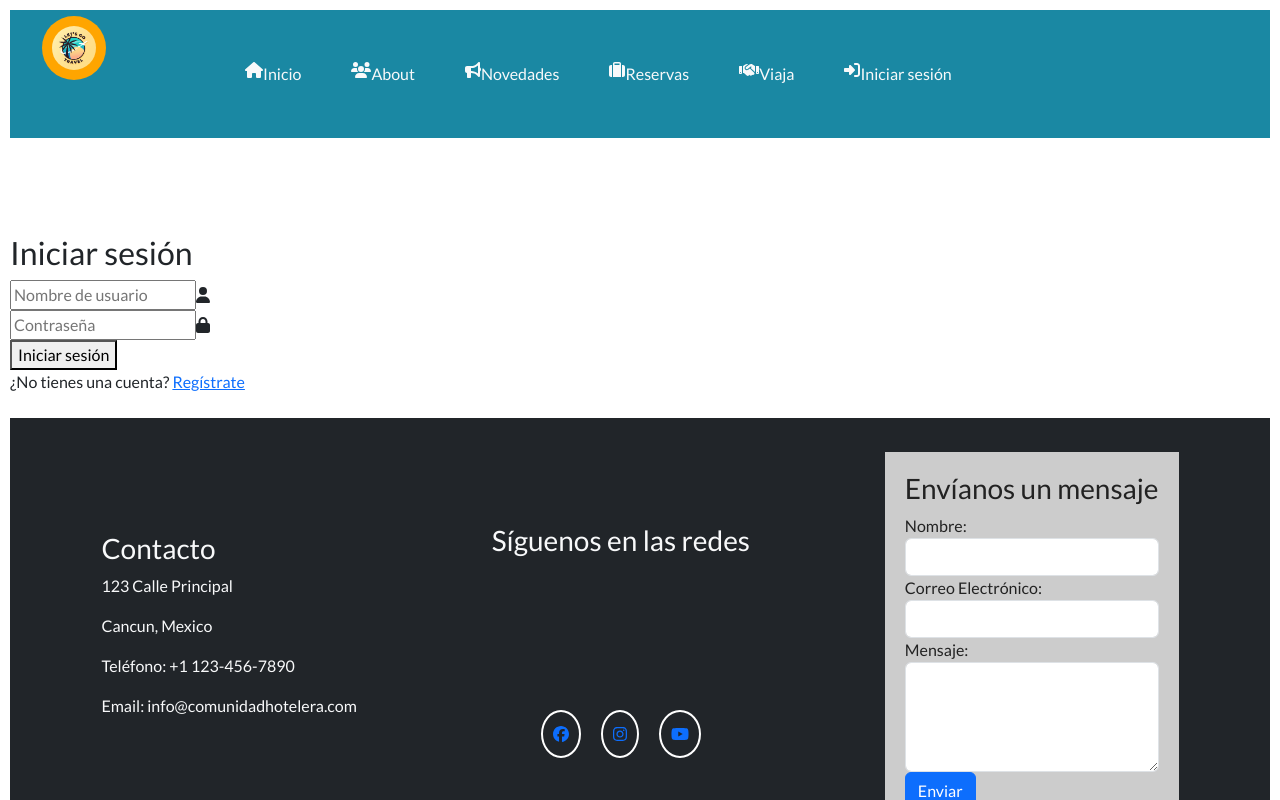
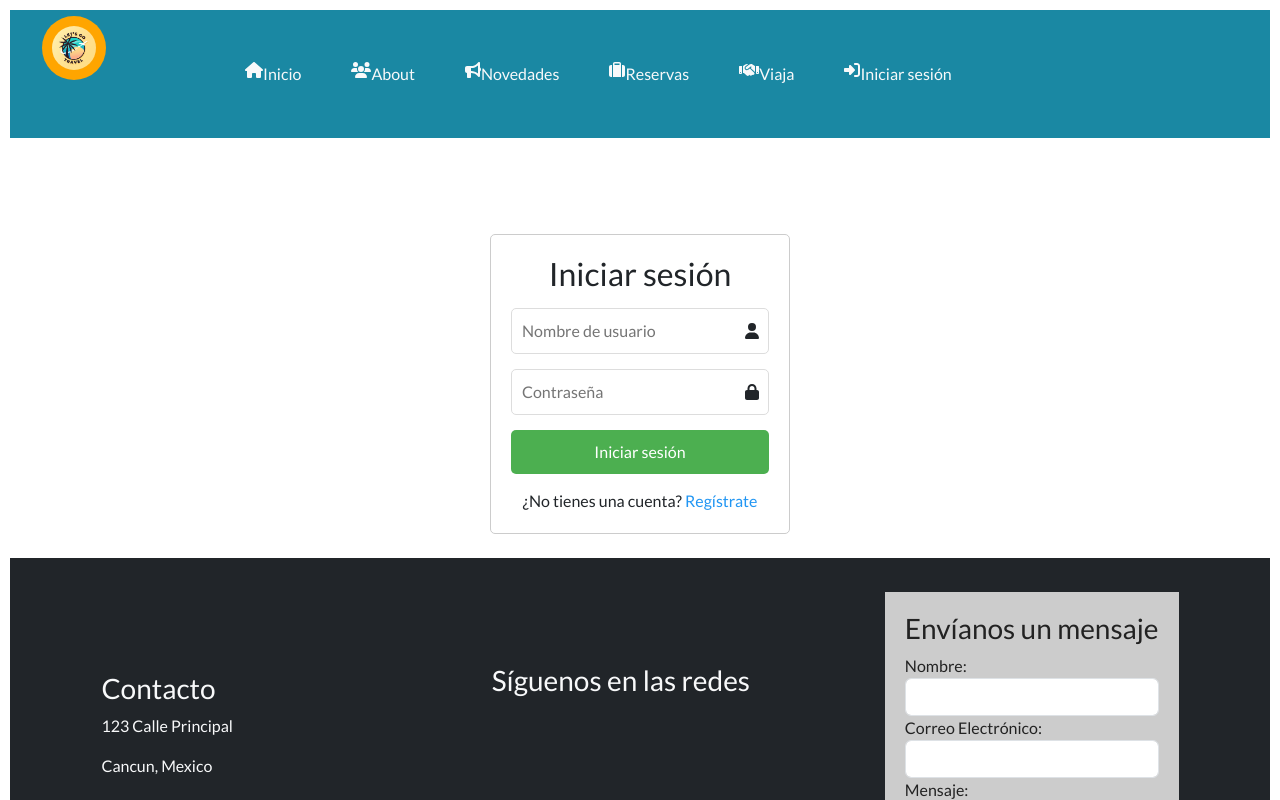
Before and after one commit to Xantino1997/reservas, a React (Create React App) app: page /login in a window 1280 px wide. Shown: the top 800 px of the page. Built offline with nearby package versions, Linux system fonts and the light colour scheme; no server answers.

Commit message:
add the form

```diff
--- a/src/pages/Login.js
+++ b/src/pages/Login.js
@@ -4,7 +4,7 @@ import { faUser, faLock, faLockOpen } from '@fortawesome/free-solid-svg-icons';
 import Swal from 'sweetalert2';
 import { Link, useNavigate } from 'react-router-dom';
 import { UserContext } from '../UserContext'; // Importa el contexto de usuario
-import './stylesPages/Comprar.css';
+import './stylesPages/Login.css';
 
 const LoginForm = () => {
   const [username, setUsername] = useState('');
--- /dev/null
+++ b/src/pages/stylesPages/Login.css
@@ -0,0 +1,54 @@
+.login-form {
+    width: 300px;
+    margin: 0 auto;
+    padding: 20px;
+    border: 1px solid #ccc;
+    border-radius: 5px;
+  }
+
+  .login-form h2 {
+    text-align: center;
+  }
+
+  .input-container {
+    position: relative;
+    margin: 15px 0;
+  }
+
+  .input-container input {
+    width: 100%;
+    padding: 10px;
+    border: 1px solid #ddd;
+    border-radius: 5px;
+  }
+
+  .icon {
+    position: absolute;
+    top: 50%;
+    transform: translateY(-50%);
+    right: 10px;
+  }
+
+  button {
+    width: 100%;
+    padding: 10px;
+    background-color: #4caf50;
+    color: white;
+    border: none;
+    border-radius: 5px;
+    cursor: pointer;
+  }
+
+  button:hover {
+    background-color: #45a049;
+  }
+
+  .register-link {
+    margin-top: 15px;
+    text-align: center;
+  }
+
+  .register-link a {
+    text-decoration: none;
+    color: #2196f3;
+  }
```
